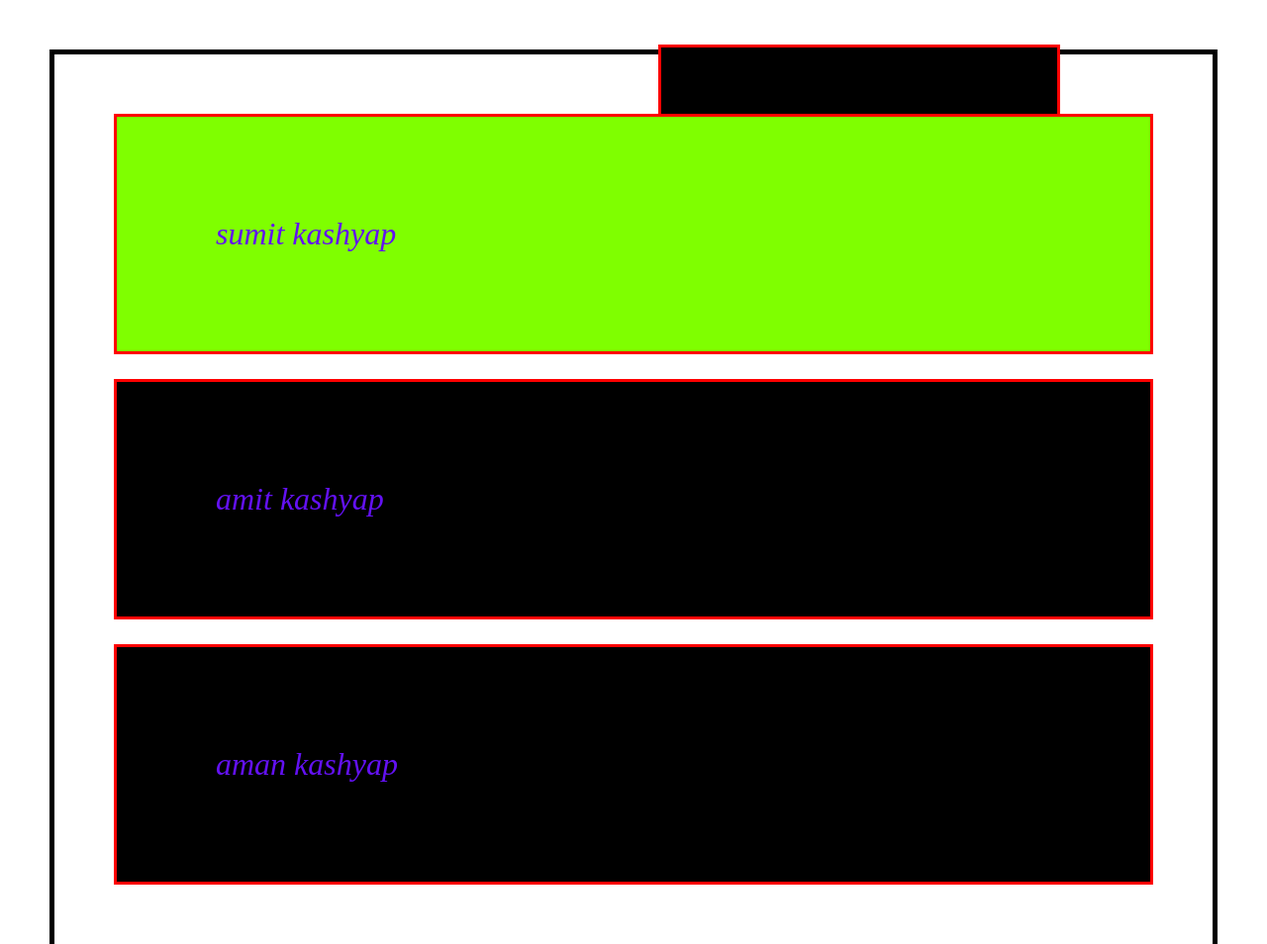
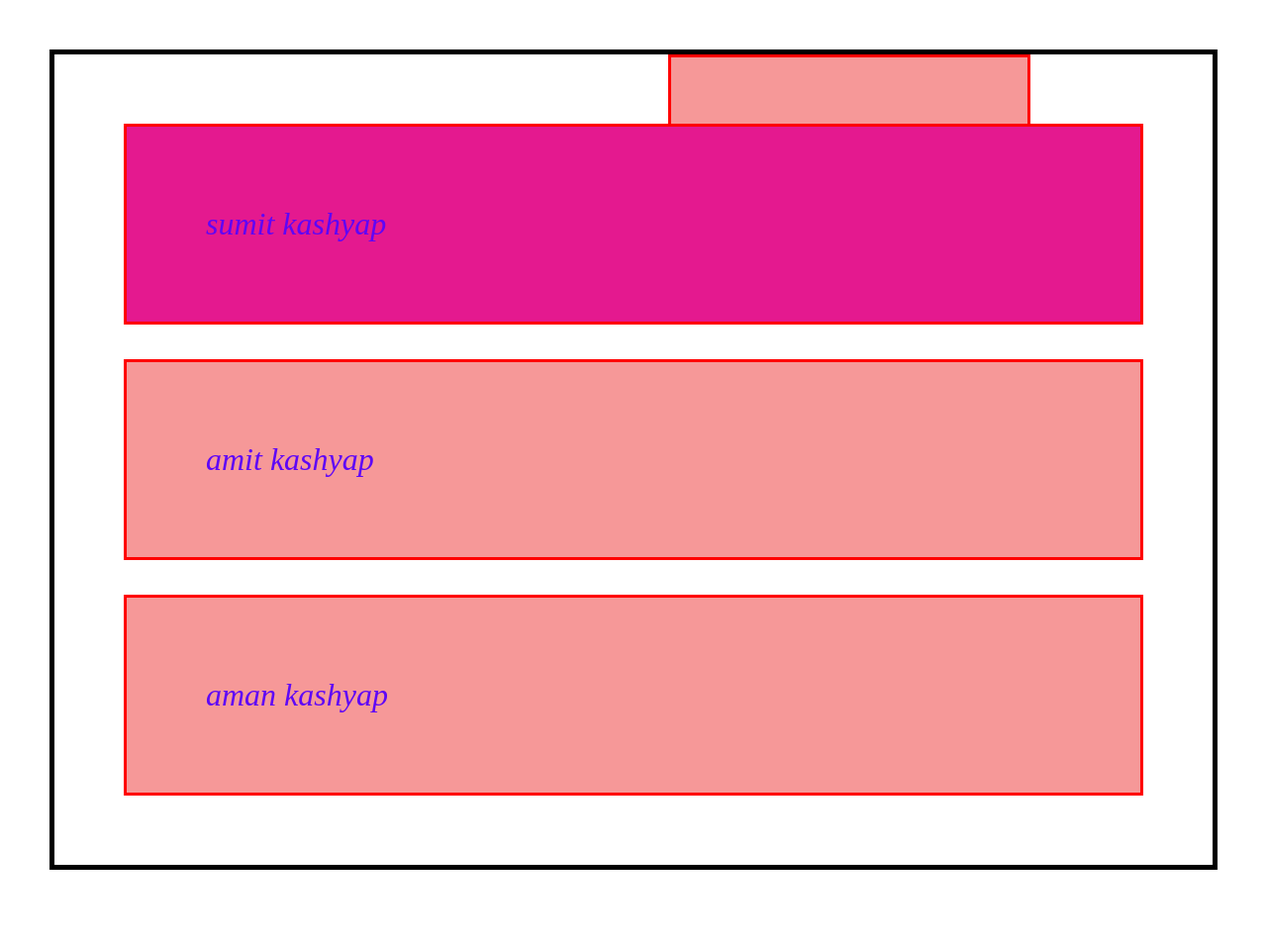
Before and after one commit to sumitkashyap6620/exersise2, a plain HTML site: page position.html in a window 1280 px wide. Shown: the top 954 px of the page at 99% size. After the commit the page ends 929 px from the top, so only its background shows below. Drawn offline with Linux system fonts and the light colour scheme.

```diff
--- a/position.html
+++ b/position.html
@@ -13,20 +13,20 @@
             border: 5px solid black;
              margin: 50px;
             padding: 35px
-
+           /*transforn , filter , prespective convert position static to position relative*/
         }
         .box{
-            background-color: black;
-            color: rgb(99, 17, 243);
-            margin: 25px;
-            padding: 100px;
+            background-color: rgb(246, 152, 152);
+            color: rgb(94, 6, 247);
+            margin: 35px;
+            padding: 80px;
             border: 3px solid red;
             font-size: xx-large;
             font-style: italic;
         }
         .box1{
             position: sticky;
-            background-color: chartreuse;
+            background-color: rgb(228, 25, 143);
            top:105px;
           left: 20px;
           z-index: 1;
```
